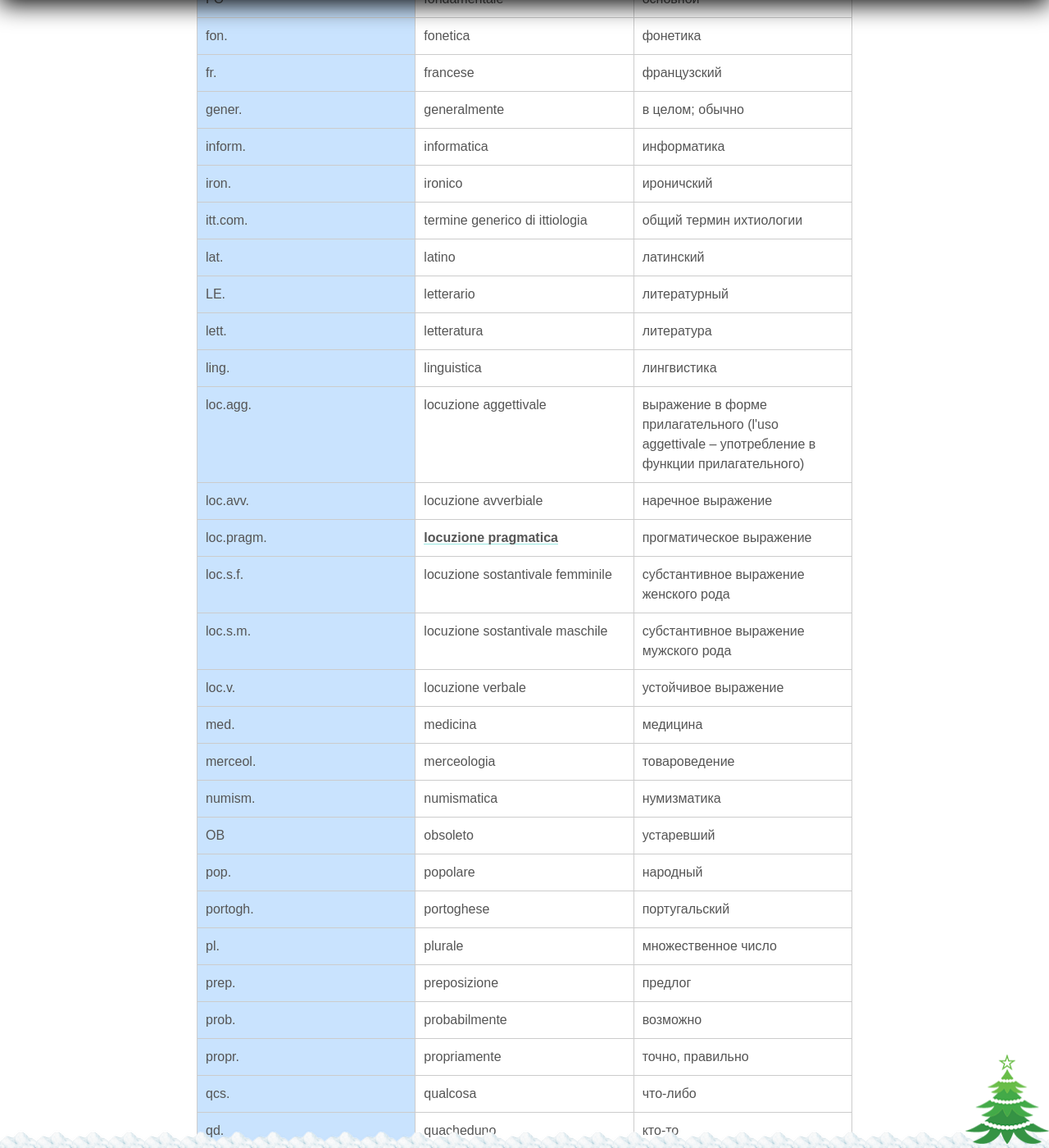
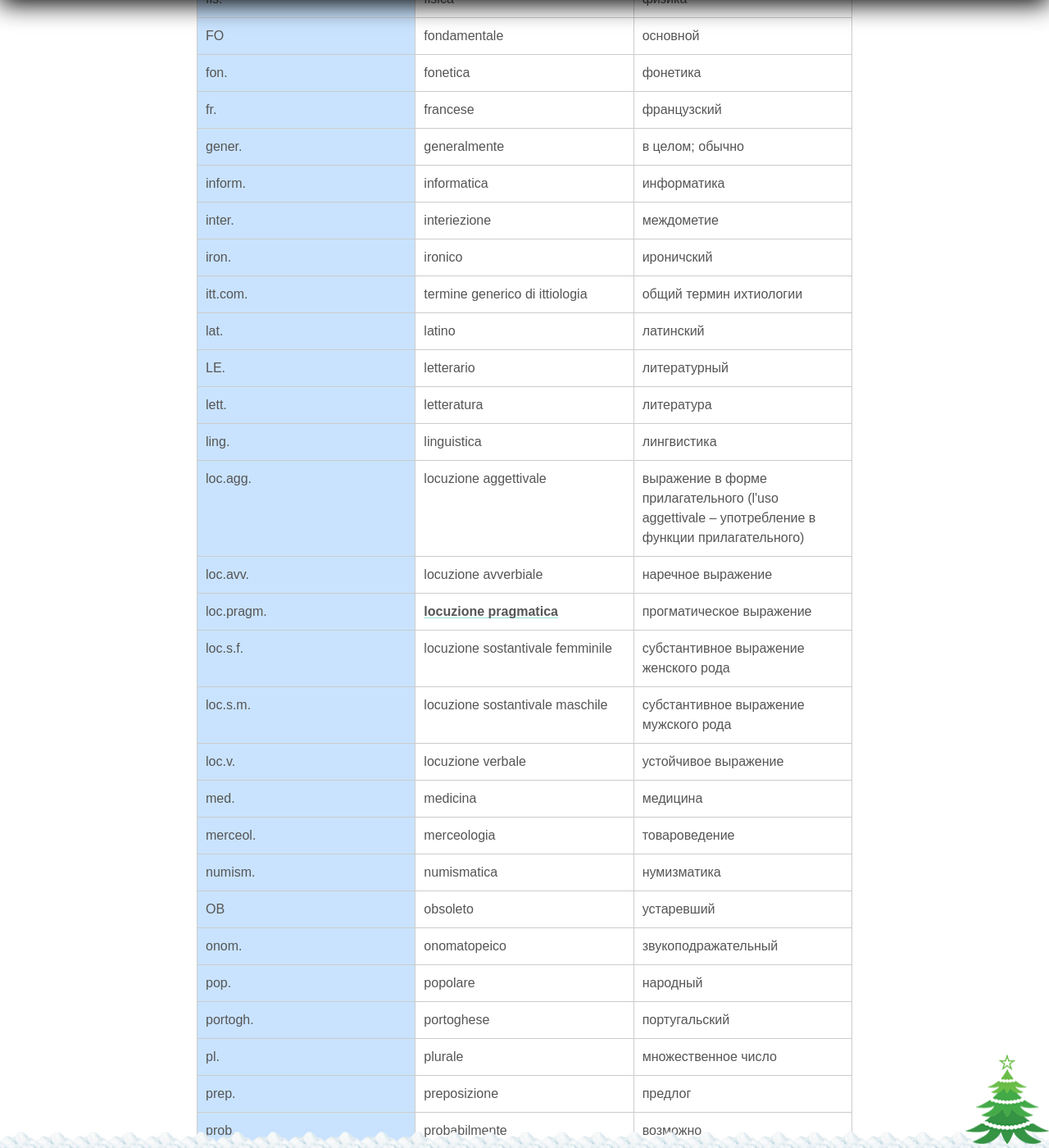
Before and after one commit to postolny/postolny.github.io, a Jekyll site: the page built from _pages/abbreviazioni.md, in a window 1280 px wide and 1400 px high, scrolled down 1949 px. Shown: the whole window at 82% size. Built offline with Jekyll 4.4.1, drawn with Linux system fonts in a browser that asks for light colours; nearby versions of some CDN libraries; some of the changed text lies outside the part shown.

Commit message:
Add files via upload

```diff
--- a/_pages/abbreviazioni.md
+++ b/_pages/abbreviazioni.md
@@ -40,6 +41,7 @@ In questa pagina vi metterò una lista delle abbreviazioni che potete trovare ne
 |fr.|francese|французский|
 |gener.|generalmente|в целом; обычно|
 |inform.|informatica|информатика|
+|inter.|interiezione|междометие|
 |iron.|ironico|ироничский|
 |itt.com.|termine generico di ittiologia|общий термин ихтиологии|
 |lat.|latino|латинский|
@@ -56,6 +58,7 @@ In questa pagina vi metterò una lista delle abbreviazioni che potete trovare ne
 |merceol.|merceologia|товароведение|
 |numism.|numismatica|нумизматика|
 |OB|obsoleto|устаревший|
+|onom.|onomatopeico|звукоподражательный|
 |pop.|popolare|народный|
 |portogh.|portoghese|португальский|
 |pl.|plurale|множественное число|
```
Also changed, not shown: other parts of _pages/abbreviazioni.md (+1 -0 lines).
